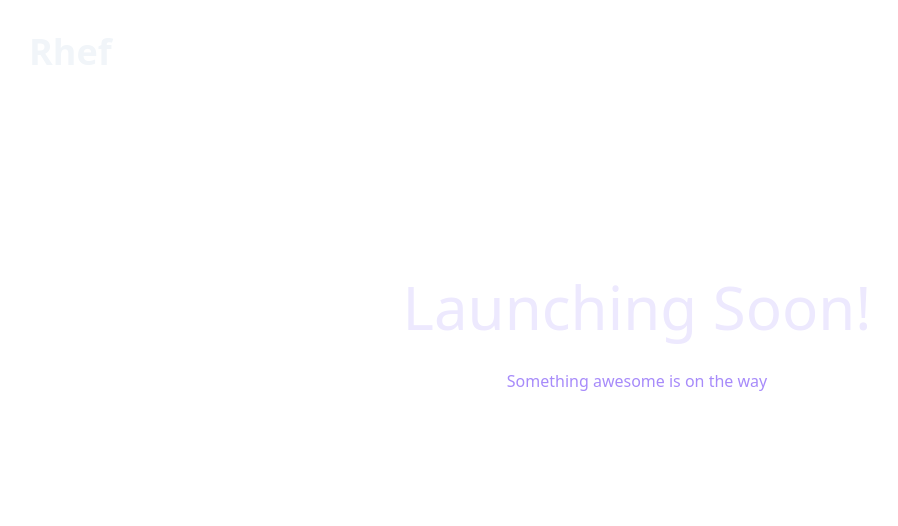
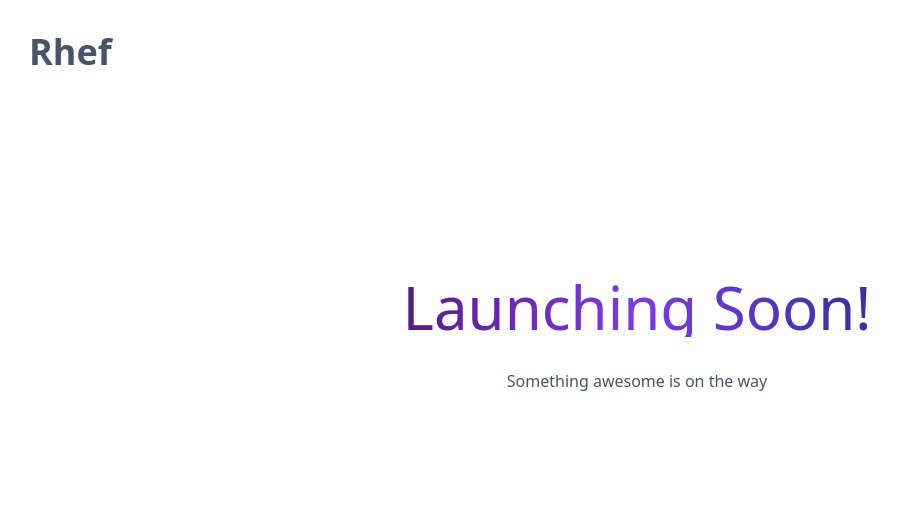
Before and after one commit to rheflink/teaser, a website: page index.html in a window 1280 px wide. Shown: the whole page, without its empty margins (3-901 px from the left). Drawn offline with Linux system fonts and the light colour scheme.

Commit message:
fix: change font color to transparent

```diff
--- a/static/stylesheets/tw-base.css
+++ b/static/stylesheets/tw-base.css
@@ -51,10 +51,14 @@
 
 @layer components {
     .intro-main {
-        @apply text-6xl desktop:text-8xl text-violet-100;
+        @apply text-6xl desktop:text-8xl text-transparent;
+
+        /* Background color - Default and dark modes. */
+        @apply bg-clip-text bg-gradient-to-r from-purple-900 via-violet-600 to-indigo-800;
+        @apply dark:bg-zinc-900 dark:text-gray-300
     }
 
     .intro-desc {
-        @apply py-8 text-base desktop:text-2xl text-violet-400;
+        @apply py-8 text-base desktop:text-2xl text-slate-600;
     }
 }
```
Also changed, not shown: static/stylesheets/tw-build.css.
